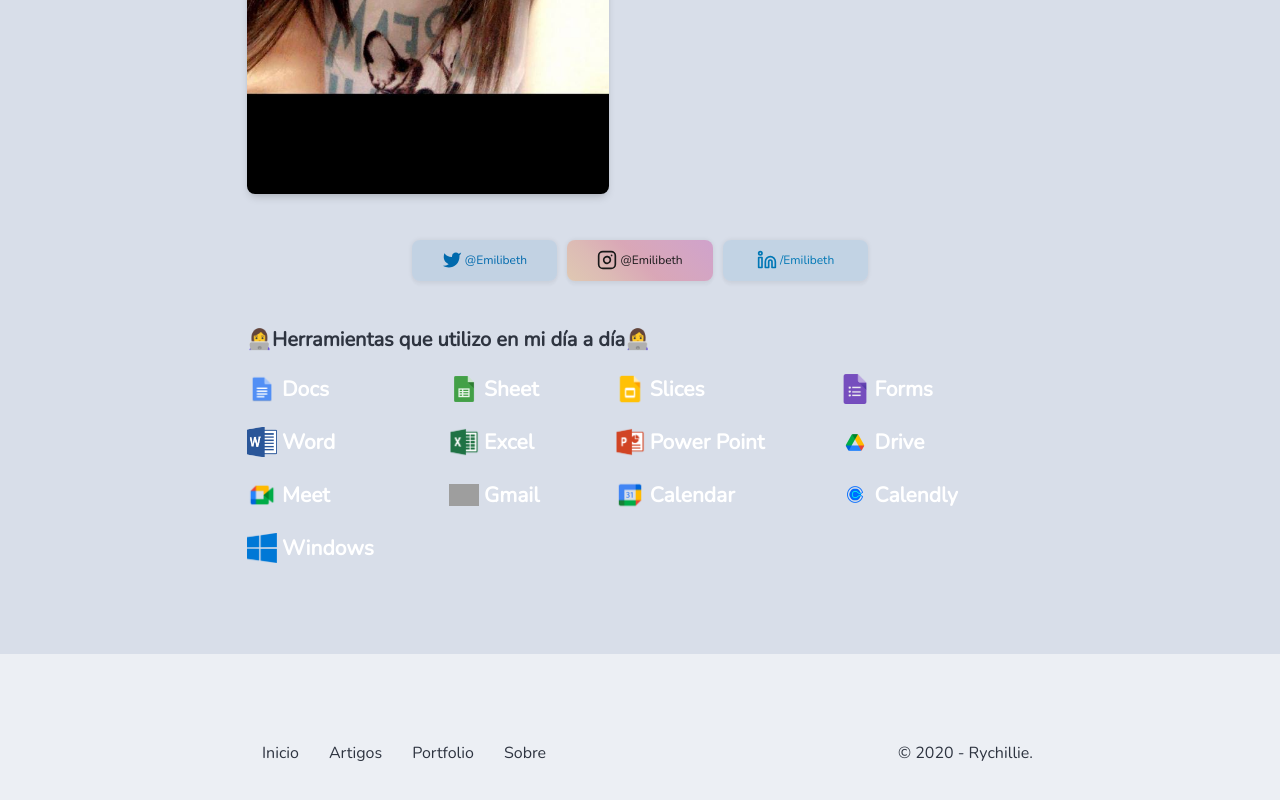
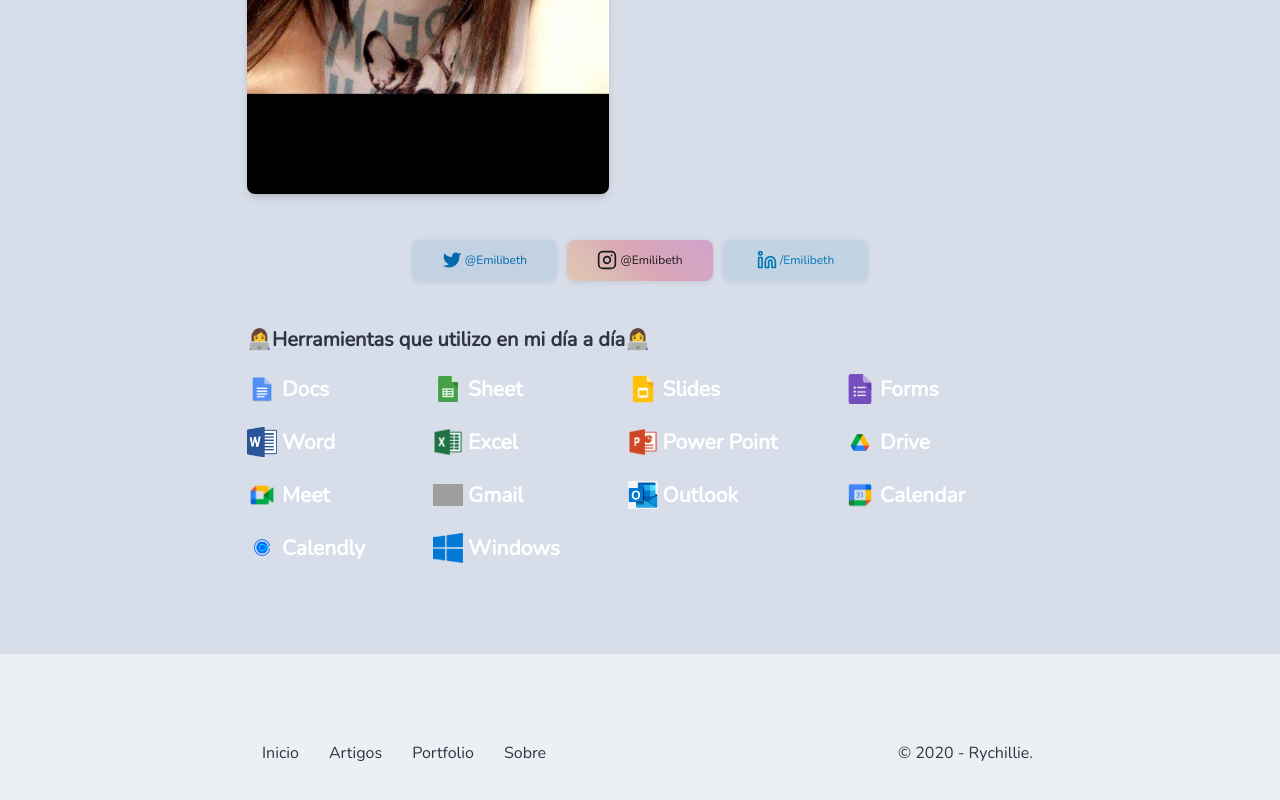
Before and after one commit to andycaseres2/EmilibethV, a Gatsby site: page /sobre in a window 1280 px wide. Shown: the part 729-1529 px from the top of the page. Built offline with nearby package versions, Linux system fonts and the light colour scheme; Gatsby itself is replaced by a stand-in of ours; grey boxes are pictures that could not be loaded; a web font is replaced by a local one.

Commit message:
add icon outook

```diff
--- a/src/pages/sobre.js
+++ b/src/pages/sobre.js
@@ -13,6 +13,7 @@ import powerpoint from "../../static/images/skills/powerpoint.png"
 import drive from "../../static/images/skills/drive.png"
 import meet from "../../static/images/skills/meet.png"
 import gmail from "../../static/images/skills/gmail.png"
+import outlook from "../../static/images/skills/outlook.png"
 import calendar from "../../static/images/skills/calendar.png"
 import calendly from "../../static/images/skills/calendly.png"
 import window from "../../static/images/skills/window.png"
@@ -219,7 +220,7 @@ const SobrePage = () => {
           <Grid>
             <Skill text={"Docs"} icon={docs} />
             <Skill text={"Sheet"} icon={sheet} />
-            <Skill text={"Slices"} icon={slides} />
+            <Skill text={"Slides"} icon={slides} />
             <Skill text={"Forms"} icon={forms} />
             <Skill text={"Word"} icon={word} />
             <Skill text={"Excel"} icon={excel} />
@@ -227,6 +228,7 @@ const SobrePage = () => {
             <Skill text={"Drive"} icon={drive} />
             <Skill text={"Meet"} icon={meet} />
             <Skill text={"Gmail"} icon={gmail} />
+            <Skill text={"Outlook"} icon={outlook} />
             <Skill text={"Calendar"} icon={calendar} />
             <Skill text={"Calendly"} icon={calendly} />
             <Skill text={"Windows"} icon={window} />
```
Also changed, not shown: static/images/skills/outlook.png (added).
